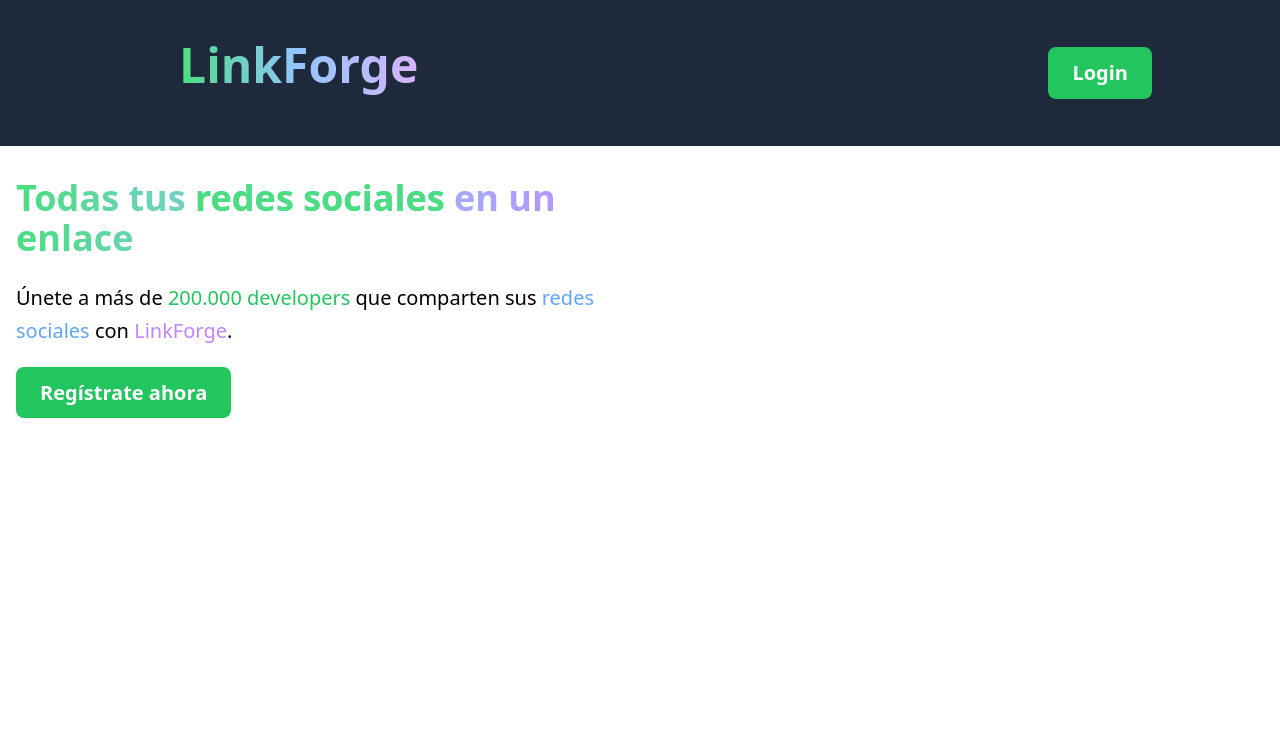
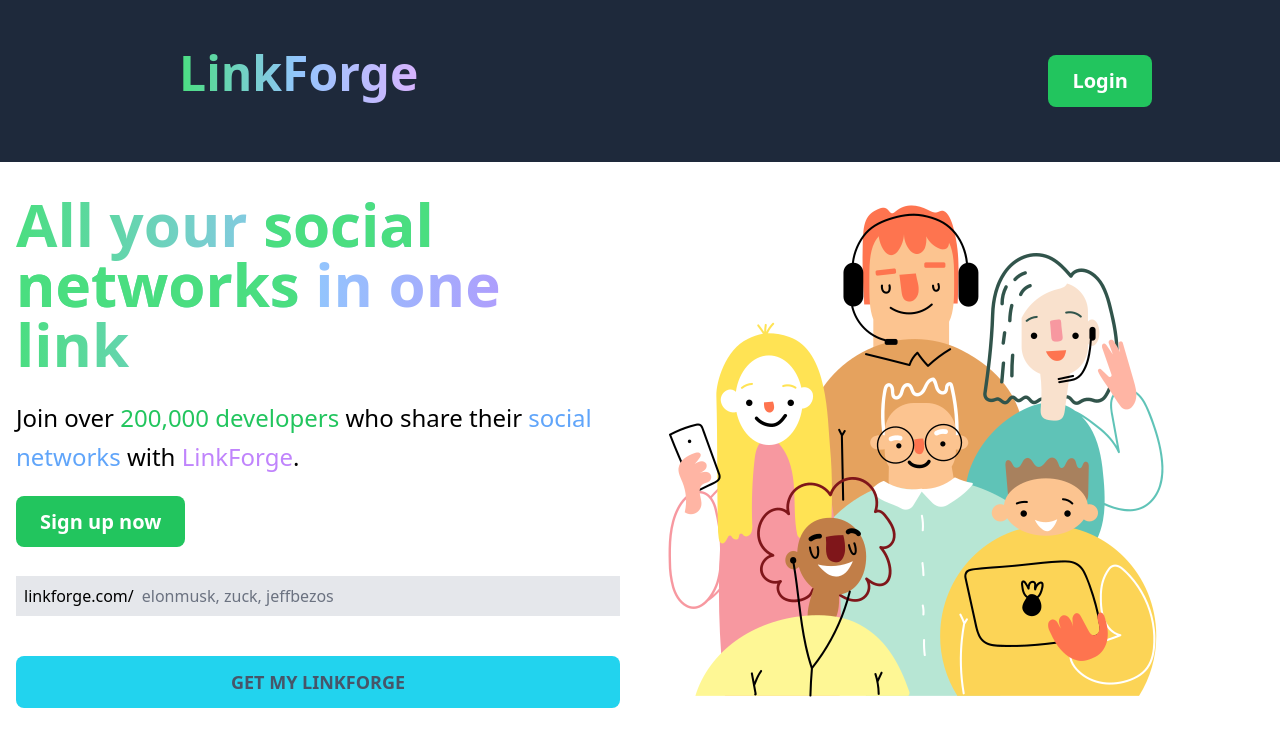
Before and after one commit to pulygarcia/LinkForge-client, a React (Vite) app: page / in a window 1280 px wide. Shown: the top 746 px of the page. Built offline with nearby package versions, Linux system fonts and the light colour scheme; no server answers.

Commit message:
main view, redirect to register with preset handle from home, admin redirect on login, session closure

```diff
--- a/package.json
+++ b/package.json
@@ -24,6 +24,7 @@
     "react-dom": "^18.3.1",
     "react-hook-form": "^7.54.2",
     "react-router-dom": "^7.1.1",
+    "react-slugify": "^4.0.1",
     "sonner": "^1.7.4"
   },
   "devDependencies": {
--- a/src/api/LinkForgeApi.ts
+++ b/src/api/LinkForgeApi.ts
@@ -64,3 +64,16 @@ export const getUserByHandle = async (handle:string) => {
         }
     }
 }
+
+export const searchByHandle = async (handle:string) => {
+    try {
+        const {data} = await api.post(`/api/user/search`, {handle});
+
+        return data.msg;//return repsonse msg
+
+    } catch (error) {
+        if (isAxiosError(error) && error.response) {
+            throw new Error(error.response.data.msg);
+        }
+    }
+}
--- a/src/components/Header.tsx
+++ b/src/components/Header.tsx
@@ -7,8 +7,8 @@ export default function HomeView() {
     const location = useLocation();
 
     return (
-        <header className="bg-slate-800 py-4">
-        <div className="mx-auto max-w-5xl flex flex-col md:flex-row items-center md:justify-between">
+        <header className="bg-slate-800 py-6">
+        <div className="mx-auto max-w-5xl container flex flex-col md:flex-row items-center md:justify-between">
             <div className="w-full p-2 md:p-5 lg:p-0 md:w-1/3">
                 <Logo />
             </div>
--- /dev/null
+++ b/src/components/SearchForm.tsx
@@ -0,0 +1,67 @@
+import FormError from './FormError'
+import { useMutation } from '@tanstack/react-query';
+import {useForm} from 'react-hook-form'
+import slugify from 'react-slugify';
+import { searchByHandle } from '../api/LinkForgeApi';
+import { Link } from 'react-router-dom';
+
+export default function SearchForm() {
+    const {register, handleSubmit, watch, formState:{errors}} = useForm({
+        defaultValues:{
+            handle: ''
+        }
+    });
+
+    const mutation = useMutation({
+        mutationFn: searchByHandle
+    })
+
+    const handle = watch('handle');
+
+    const handleSearch = () => {
+        //slug the handle
+        const slug = slugify(handle)
+        //console.log(slug)
+        mutation.mutate(slug); //api call
+        console.log(mutation)
+    }
+
+    return(
+        <form
+            onSubmit={handleSubmit(handleSearch)}
+            className="space-y-5">
+            <div className="relative flex items-center  bg-gray-200  px-2">
+                <label
+                htmlFor="handle"
+                >linkforge.com/</label>
+                <input
+                type="text"
+                id="handle"
+                className="border-none bg-transparent p-2 focus:ring-0 flex-1"
+                placeholder="elonmusk, zuck, jeffbezos"
+                {...register("handle", {
+                    required: "Username is required",
+                })}
+                />
+
+            </div>
+            {errors.handle && (
+                <FormError error={String(errors.handle.message)} />
+            )}
+
+            <div className="mt-10">
+                {mutation.isPending && <p className='text-center text-blue-600'>Loading...</p>}
+                {mutation.error && <p className='text-center text-red-600'>{mutation.error.message}</p>}
+                {mutation.data && <p className='text-center text-green-600'>
+                    {mutation.data} - go to <Link to={'/auth/register'} state={{handle: slugify(handle)}} className='text-blue-500 underline'>Register</Link></p>
+                }
+            </div>
+
+            <input
+                type="submit"
+                className="bg-cyan-400 p-3 text-lg w-full uppercase text-slate-600 rounded-lg font-bold cursor-pointer"
+                value='Get my Linkforge'
+            />
+            </form>
+    )
+}
--- a/src/components/nav/AdminNavigation.tsx
+++ b/src/components/nav/AdminNavigation.tsx
@@ -1,7 +1,18 @@
+import { useNavigate } from "react-router-dom";
+
 export default function HomeView() {
+    const navigate = useNavigate();
+
+    const logOut = () => {
+        if(confirm('Sure to log out?')){
+            localStorage.removeItem('USER_TOKEN');
+            navigate('/auth/login');
+        }
+    }
+
     return (
         <button
-            onClick={() => console.log('Logging out...')}
+            onClick={logOut}
             className="bg-red-500 text-white px-6 py-3 rounded-lg text-xl font-bold hover:bg-red-400 transition duration-300"
         >
             Logout
--- a/src/components/nav/HomeNavigation.tsx
+++ b/src/components/nav/HomeNavigation.tsx
@@ -3,7 +3,7 @@ import { Link } from "react-router-dom";
 export default function HomeNavigation() {
     return (
         <Link
-        to="/login"
+        to="/auth/login"
         className="bg-green-500 text-white px-6 py-3 rounded-lg text-xl font-bold hover:bg-green-400 transition duration-300"
         >
             Login
--- a/src/views/HomeView.tsx
+++ b/src/views/HomeView.tsx
@@ -1,26 +1,37 @@
-// src/views/HomeView.js
-
 import Header from '../components/Header';
+import SearchForm from '../components/SearchForm';
 import { Link } from 'react-router-dom';
 
 export default function HomeView() {
     return (
         <div>
             <Header />
-            <div className="container mx-auto px-4 py-8">
+            <div className="container mx-auto px-4 py-8 flex flex-col md:flex-row items-center gap-10">
                 <div className="w-full md:w-1/2">
-                    <h2 className="text-4xl font-extrabold text-transparent bg-gradient-to-r from-green-400 via-blue-300 to-purple-400 bg-clip-text mb-6 text-left">
-                        Todas tus <span className="text-green-400">redes sociales</span> en un enlace
+                    <h2 className="text-6xl font-extrabold text-transparent bg-gradient-to-r from-green-400 via-blue-300 to-purple-400 bg-clip-text mb-6 text-left">
+                        All your <span className="text-green-400">social networks</span> in one link
                     </h2>
-                    <p className="text-xl font-medium leading-relaxed mb-8 text-left">
-                        Únete a más de <span className="text-green-500">200.000 developers</span> que comparten sus <span className="text-blue-400">redes sociales</span> con <span className="text-purple-400">LinkForge</span>.
+                    <p className="text-2xl font-medium leading-relaxed mb-8 text-left">
+                        Join over <span className="text-green-500">200,000 developers</span> who share their <span className="text-blue-400">social networks</span> with <span className="text-purple-400">LinkForge</span>.
                     </p>
                     <Link
                         to="/register"
                         className="bg-green-500 text-white px-6 py-3 rounded-lg text-xl font-bold hover:bg-green-400 transition duration-300"
                     >
-                        Regístrate ahora
+                        Sign up now
                     </Link>
+
+                    <div className='mt-10'>
+                        <SearchForm />
+                    </div>
+                </div>
+
+                <div className="w-full md:w-1/2">
+                    <img
+                        src="/people.png"
+                        alt="Image"
+                        className="w-ful object-cover rounded-lg"
+                    />
                 </div>
             </div>
         </div>
--- a/src/views/LoginView.tsx
+++ b/src/views/LoginView.tsx
@@ -1,4 +1,5 @@
 import { Link } from "react-router";
+import { useNavigate } from "react-router";
 import { useForm  } from "react-hook-form"
 import FormError from '../components/FormError'
 import api from "../lib/axios";
@@ -10,6 +11,7 @@ export default function App() {
     email: '',
     password: '',
   }
+  const navigate = useNavigate();
 
   const {register, handleSubmit, formState:{errors}, reset } = useForm({defaultValues:initialValues});
 
@@ -21,6 +23,7 @@ export default function App() {
       //console.log(data);
       reset();
       toast.success(data.msg); //endpoint response
+      navigate('/admin')
 
     } catch (error:any) {
       toast.error(error.response.data.msg);
--- a/src/views/RegisterView.tsx
+++ b/src/views/RegisterView.tsx
@@ -4,14 +4,16 @@ import FormError from '../components/FormError'
 import type {RegisterForm} from '../types/index'
 import api from "../lib/axios";
 import { toast } from "sonner";
+import { useLocation } from "react-router";
 
 export default function App() {
   const navigate = useNavigate();
+  const location = useLocation();
 
   const initialValues:RegisterForm = {
     name: '',
     email: '',
-    handle: '',
+    handle: location.state.handle || '',
     password: '',
     password_confirmation: ''
   }
```
Also changed, not shown: public/people.png (added), 1 other file (tests, documents, lock files or other folders).
